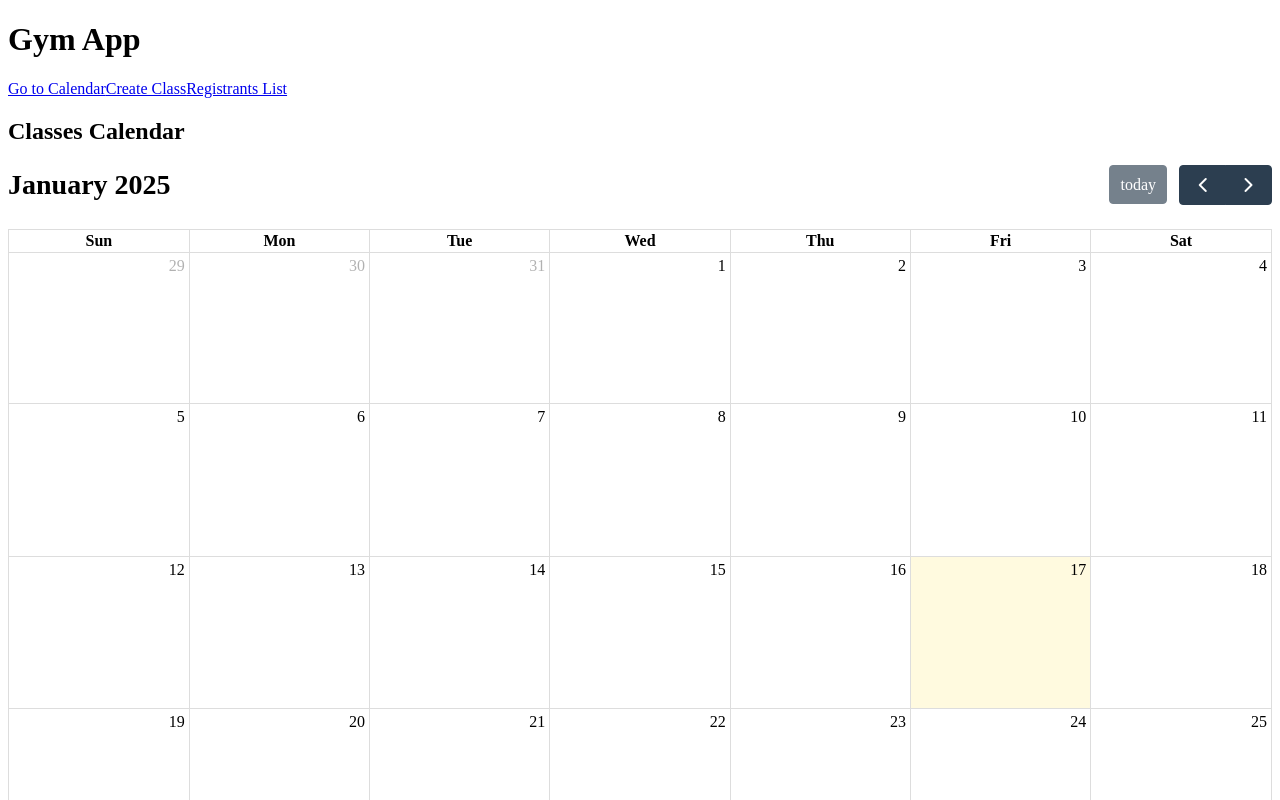
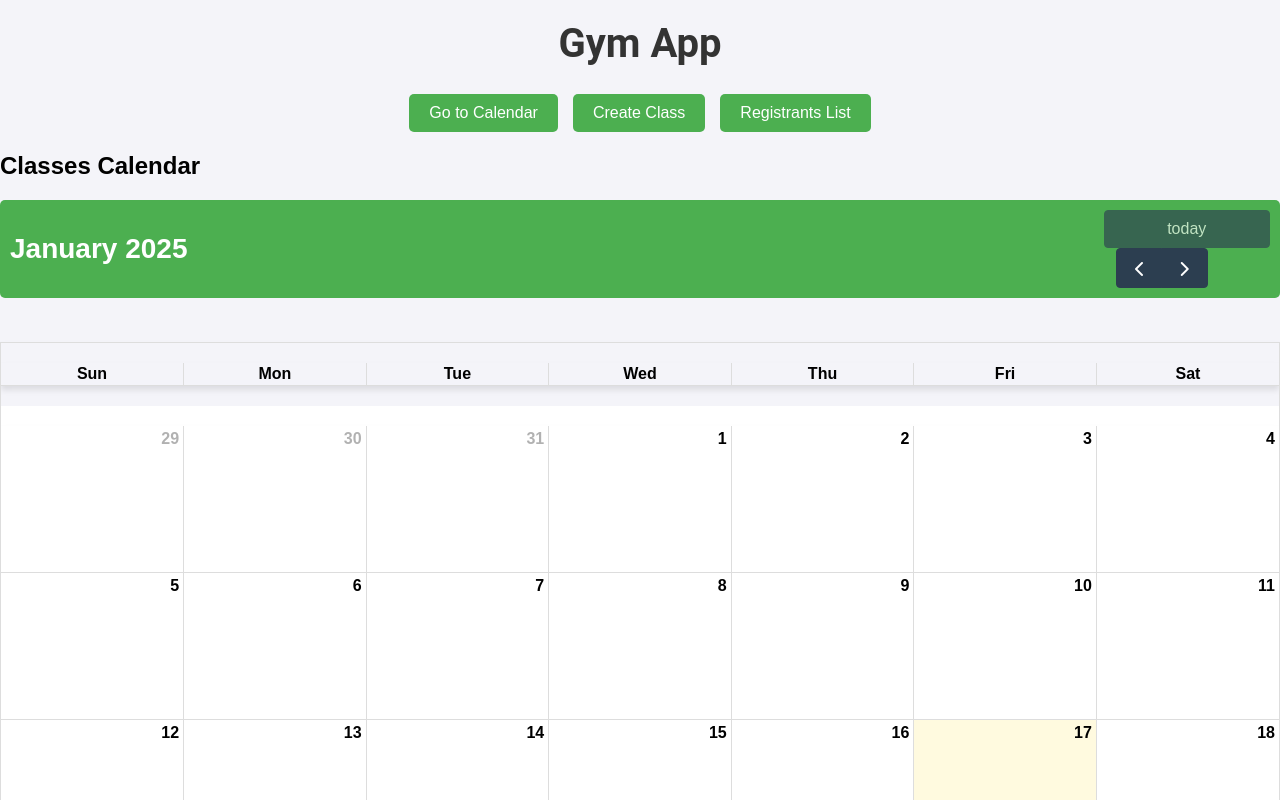
Before and after one commit to Dawidolino/GymApp, a React (Create React App) app in the folder gym-app/: page /calendar in a window 1280 px wide. Shown: the top 800 px of the page. Built offline with nearby package versions, Linux system fonts and the light colour scheme; no server answers.

Commit message:
introduce global styling

```diff
--- a/gym-app/src/App.js
+++ b/gym-app/src/App.js
@@ -3,6 +3,7 @@ import { BrowserRouter as Router, Route, Link, Routes, Navigate } from 'react-ro
 import Calendar from './components/Calendar';
 import CreateClassForm from './components/CreateClassForm';
 import RegistrantsList from './components/RegistransList';
+import './styles/App.css';
 
 function App() {
   return (
--- /dev/null
+++ b/gym-app/src/styles/App.css
@@ -0,0 +1,126 @@
+/* Globalne style */
+body {
+    font-family: Arial, sans-serif;
+    background-color: #f4f4f9;
+    margin: 0;
+    padding: 0;
+  }
+
+  /* Nagłówek aplikacji */
+  h1 {
+    text-align: center;
+    font-size: 2.5rem;
+    color: #333;
+    margin-top: 20px;
+    font-family: 'Roboto', sans-serif;
+  }
+
+  /* Nawigacja */
+  nav {
+    display: flex;
+    justify-content: center;
+    gap: 15px;
+    margin-top: 20px;
+  }
+
+  nav a {
+    text-decoration: none;
+    color: #fff;
+    background-color: #4CAF50;
+    padding: 10px 20px;
+    border-radius: 5px;
+    font-size: 1rem;
+    transition: background-color 0.3s;
+  }
+
+  nav a:hover {
+    background-color: #45a049;
+  }
+
+  /* Tabela w RegistrantsList */
+  table {
+    width: 80%;
+    margin: 20px auto;
+    border-collapse: collapse;
+    background-color: #fff;
+    box-shadow: 0 4px 6px rgba(0, 0, 0, 0.1);
+  }
+
+  th, td {
+    padding: 10px;
+    text-align: left;
+    border-bottom: 1px solid #ddd;
+  }
+
+  th {
+    background-color: #f4f4f9;
+  }
+
+  /* Formularz CreateClassForm */
+  form {
+    max-width: 600px;
+    margin: 30px auto;
+    padding: 20px;
+    background-color: #fff;
+    box-shadow: 0 4px 6px rgba(0, 0, 0, 0.1);
+    border-radius: 8px;
+  }
+
+  form div {
+    margin-bottom: 15px;
+  }
+
+  label {
+    font-size: 1rem;
+    margin-bottom: 5px;
+    display: block;
+    color: #333;
+  }
+
+  input {
+    width: 100%;
+    padding: 10px;
+    margin-top: 5px;
+    border: 1px solid #ddd;
+    border-radius: 5px;
+    font-size: 1rem;
+  }
+
+  button {
+    width: 100%;
+    padding: 12px;
+    font-size: 1.1rem;
+    color: white;
+    background-color: #4CAF50;
+    border: none;
+    border-radius: 5px;
+    cursor: pointer;
+    transition: background-color 0.3s;
+  }
+
+  button:hover {
+    background-color: #45a049;
+  }
+
+  /* Kalendarz */
+  .fc-toolbar {
+    background-color: #4CAF50;
+    color: white;
+    border-radius: 5px;
+    padding: 10px;
+  }
+
+  .fc-daygrid-day {
+    font-size: 1rem;
+  }
+
+  .fc-daygrid-day-number {
+    font-weight: bold;
+  }
+
+  /* Dodatkowe style */
+  .container {
+    max-width: 1200px;
+    margin: 0 auto;
+    padding: 20px;
+  }
```
